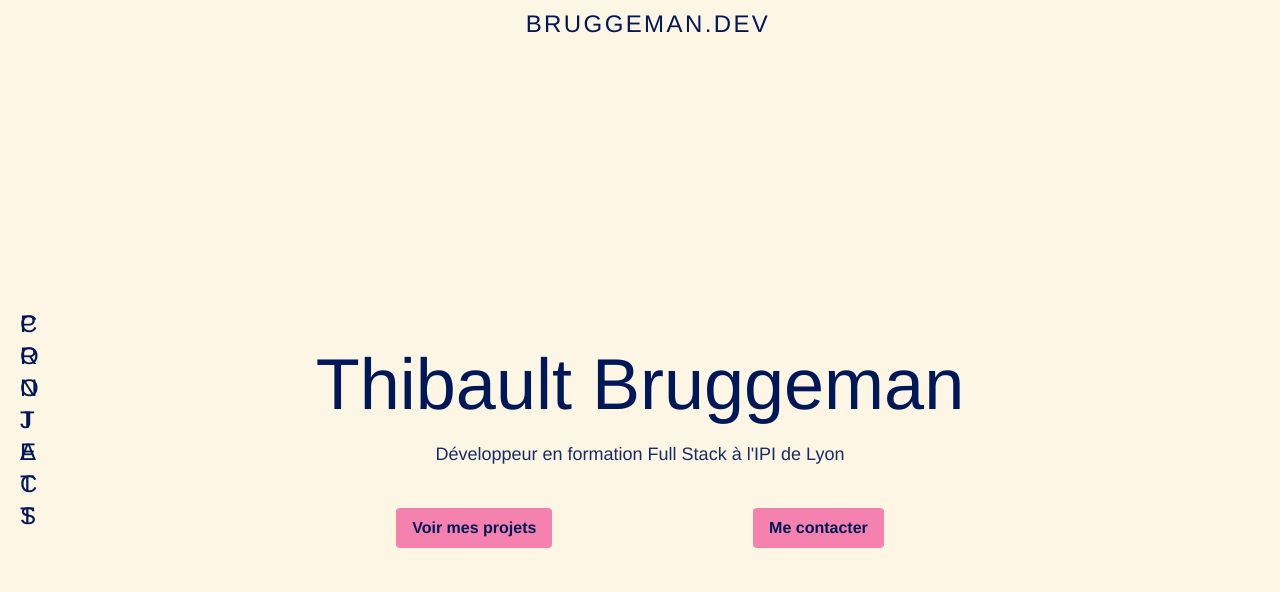
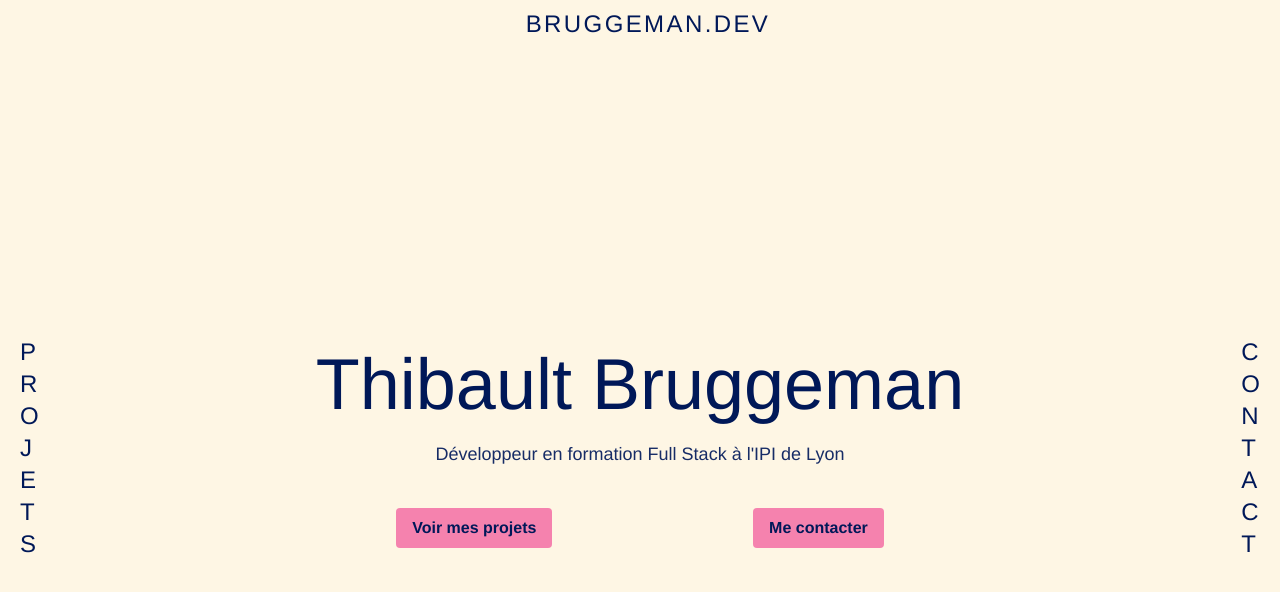
Before and after one commit to TibowB/portfolio, a Nuxt app: page / in a window 1280 px wide. Shown: the top 592 px of the page. Built offline with nearby package versions, Linux system fonts and the light colour scheme.

Commit message:
Fixed SideBar position

```diff
--- a/components/commons/SideBar.vue
+++ b/components/commons/SideBar.vue
@@ -1,5 +1,5 @@
 <template>
-  <div class="fixed inset-y-0 m-5" :class="`${position}-0`">
+  <div class="h-screen sticky top-0" :class="getMarginByPosition(position)">
     <div class="flex flex-col justify-center items-center h-screen">
       <NuxtLink
         :to="`/${name}`"
@@ -30,8 +30,8 @@ export default Vue.extend({
     },
   },
   methods: {
-    getClass(position: string): string {
-      return `fixed inset-y-0 ${position}-0 h-screen flex items-center m-5`;
+    getMarginByPosition(position: string): string {
+      return position === 'left' ? 'ml-5' : 'mr-5';
     },
   },
   name: 'SideBar',
--- a/layouts/default.vue
+++ b/layouts/default.vue
@@ -1,9 +1,11 @@
 <template>
   <div>
     <NavBar />
-    <SideBar name="projets" position="left" />
-    <Nuxt class="h-screen" />
-    <SideBar name="contact" position="right" />
+    <div class="flex">
+      <SideBar name="projets" position="left" />
+      <Nuxt class="h-screen m-auto" />
+      <SideBar name="contact" position="right" />
+    </div>
   </div>
 </template>
 
```
